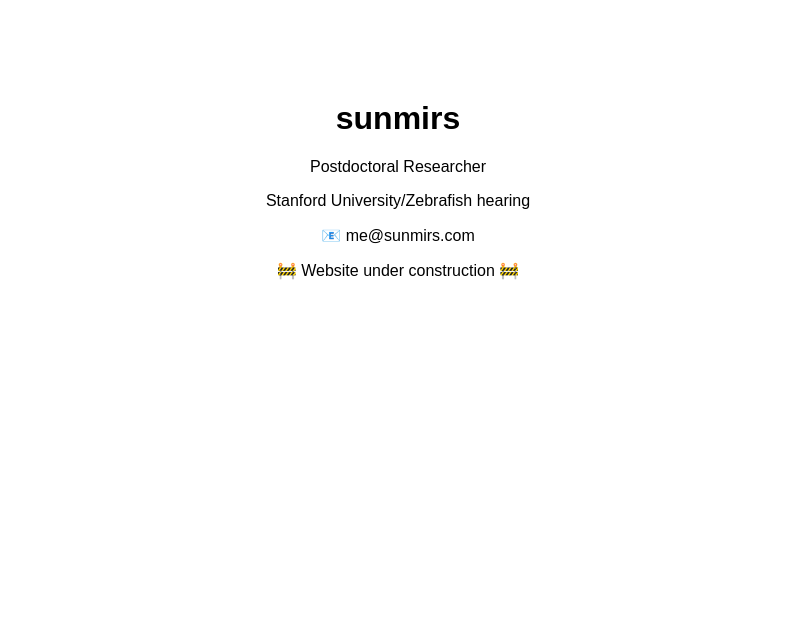
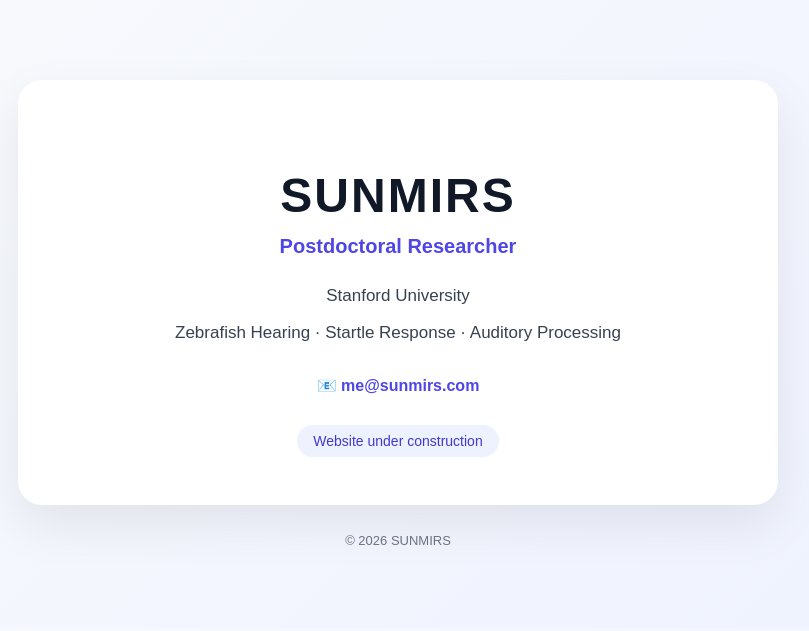
Before and after one commit to ohnser/homepage, a plain HTML site: page index.html in a window 1280 px wide. Shown: the whole page, without its empty margins (242-1051 px from the left). Drawn offline with Linux system fonts and the light colour scheme.

Commit message:
index.html

```diff
--- a/index.html
+++ b/index.html
@@ -1,14 +1,101 @@
 <!DOCTYPE html>
-<html>
+<html lang="en">
 <head>
-    <meta charset="utf-8">
-    <title>SUNMIRS</title>
+  <meta charset="utf-8">
+  <meta name="viewport" content="width=device-width, initial-scale=1">
+  <title>SUNMIRS</title>
+
+  <style>
+    body {
+      margin: 0;
+      font-family: Arial, Helvetica, sans-serif;
+      background: linear-gradient(135deg, #f8fafc, #eef2ff);
+      color: #111827;
+    }
+
+    .container {
+      max-width: 760px;
+      margin: 0 auto;
+      padding: 80px 24px;
+      text-align: center;
+    }
+
+    .card {
+      background: white;
+      padding: 48px 32px;
+      border-radius: 24px;
+      box-shadow: 0 20px 50px rgba(0, 0, 0, 0.08);
+    }
+
+    h1 {
+      font-size: 48px;
+      margin-bottom: 12px;
+      letter-spacing: 2px;
+    }
+
+    .subtitle {
+      font-size: 20px;
+      color: #4f46e5;
+      margin-bottom: 24px;
+      font-weight: bold;
+    }
+
+    p {
+      font-size: 17px;
+      line-height: 1.7;
+      color: #374151;
+      margin: 8px 0;
+    }
+
+    .email {
+      margin-top: 28px;
+      font-size: 16px;
+    }
+
+    .email a {
+      color: #4f46e5;
+      text-decoration: none;
+      font-weight: bold;
+    }
+
+    .tag {
+      display: inline-block;
+      margin-top: 30px;
+      padding: 8px 16px;
+      border-radius: 999px;
+      background: #eef2ff;
+      color: #4338ca;
+      font-size: 14px;
+    }
+
+    footer {
+      margin-top: 28px;
+      font-size: 13px;
+      color: #6b7280;
+    }
+  </style>
 </head>
-<body style="text-align:center; margin-top:100px; font-family:Arial;">
-    <h1>sunmirs</h1>
-    <p>Postdoctoral Researcher</p>
-    <p>Stanford University/Zebrafish hearing</p>
-    <p>📧 me@sunmirs.com</p>
-    <p>🚧 Website under construction 🚧</p>
+
+<body>
+  <main class="container">
+    <section class="card">
+      <h1>SUNMIRS</h1>
+
+      <div class="subtitle">Postdoctoral Researcher</div>
+
+      <p>Stanford University</p>
+      <p>Zebrafish Hearing · Startle Response · Auditory Processing</p>
+
+      <div class="email">
+        📧 <a href="mailto:me@sunmirs.com">me@sunmirs.com</a>
+      </div>
+
+      <div class="tag">Website under construction</div>
+    </section>
+
+    <footer>
+      © 2026 SUNMIRS
+    </footer>
+  </main>
 </body>
 </html>
```
